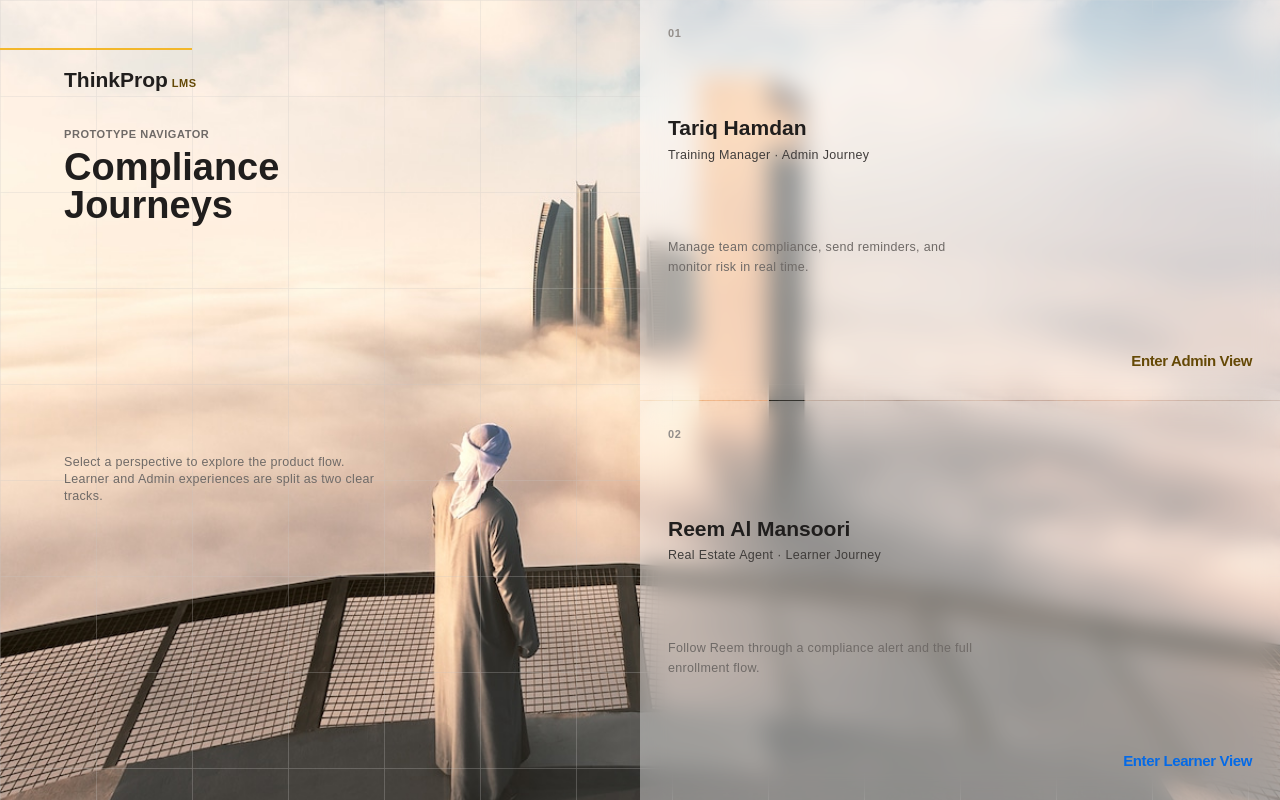
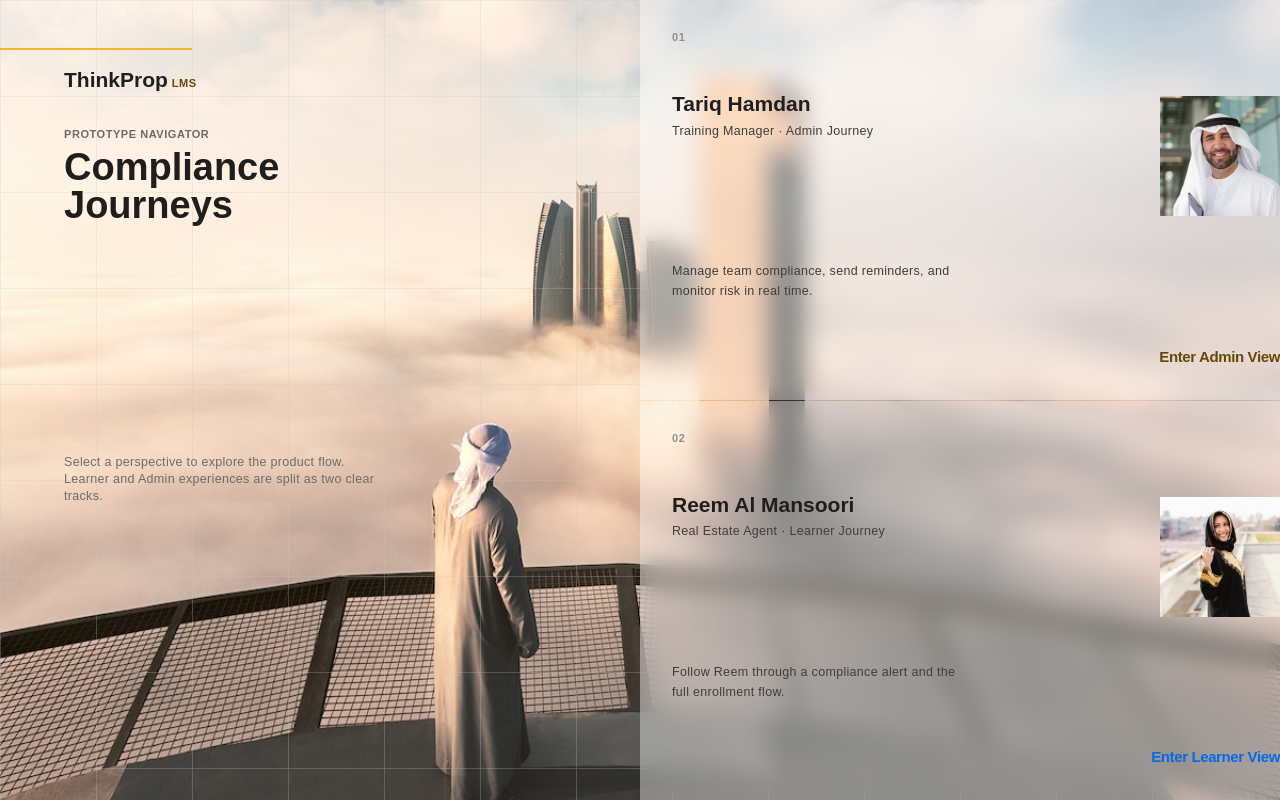
Before and after one commit to Gianeo/thinkprop, a Next.js app: page / in a window 1280 px wide. Built offline with nearby package versions, Linux system fonts and the light colour scheme; a web font is replaced by a local one.

Commit message:
Start page 26/02/26

```diff
--- a/app/page.tsx
+++ b/app/page.tsx
@@ -1,7 +1,7 @@
 'use client'
 
+import Image from 'next/image'
 import { useRouter } from 'next/navigation'
-import { Shield, User } from 'lucide-react'
 import { Button } from '@/components/ui/button'
 
 const personas = [
@@ -11,10 +11,8 @@ const personas = [
     description: 'Manage team compliance, send reminders, and monitor risk in real time.',
     cta: 'Enter Admin View',
     href: '/admin/compliance',
-    icon: Shield,
-    iconWrapClass: 'bg-brand-amber/10',
-    iconClass: 'text-warning-default',
     ctaClass: 'text-warning-loud',
+    image: '/images/Tariq.png',
     index: '01',
   },
   {
@@ -23,10 +21,8 @@ const personas = [
     description: 'Follow Reem through a compliance alert and the full enrollment flow.',
     cta: 'Enter Learner View',
     href: '/learner/dashboard',
-    icon: User,
-    iconWrapClass: 'bg-state-enrolled-bg',
-    iconClass: 'text-primary-default',
     ctaClass: 'text-primary-default',
+    image: '/images/Reem.png',
     index: '02',
   },
 ]
@@ -75,8 +71,6 @@ export default function Page() {
 
         <section className="grid min-h-[60vh] grid-rows-2 gap-px lg:min-h-screen">
           {personas.map((persona) => {
-            const Icon = persona.icon
-
             return (
               <div
                 key={persona.name}
@@ -85,7 +79,7 @@ export default function Page() {
               >
                 <div className="relative h-full overflow-hidden bg-transparent text-card-foreground shadow">
                   <div className="absolute inset-0 bg-white/40 backdrop-blur-md" />
-                  <div className="relative flex h-full flex-col justify-between space-y-5 p-7">
+                  <div className="relative flex h-full flex-col justify-between space-y-5 p-8 pr-0">
                     <div className="flex items-center justify-between">
                       <span className="type-title-upper text-weak">{persona.index}</span>
                     </div>
@@ -95,12 +89,18 @@ export default function Page() {
                         <h2 className="font-display type-title-sm font-bold text-loud">{persona.name}</h2>
                         <p className="mt-0.5 type-body-sm text-default">{persona.subtitle}</p>
                       </div>
-                      <div className=''>
-                        {/* Place image here */}
+                      <div className="overflow-hidden mt-2">
+                        <Image
+                          src={persona.image}
+                          alt={persona.name}
+                          width={120}
+                          height={120}
+                          className="size-30 object-cover"
+                        />
                       </div>
                     </div>
 
-                    <p className="type-body-sm leading-relaxed text-calm max-w-xs">{persona.description}</p>
+                    <p className="type-body-sm leading-relaxed text-default max-w-xs pr-8">{persona.description}</p>
 
                     <Button
                       variant="ghost"
```
